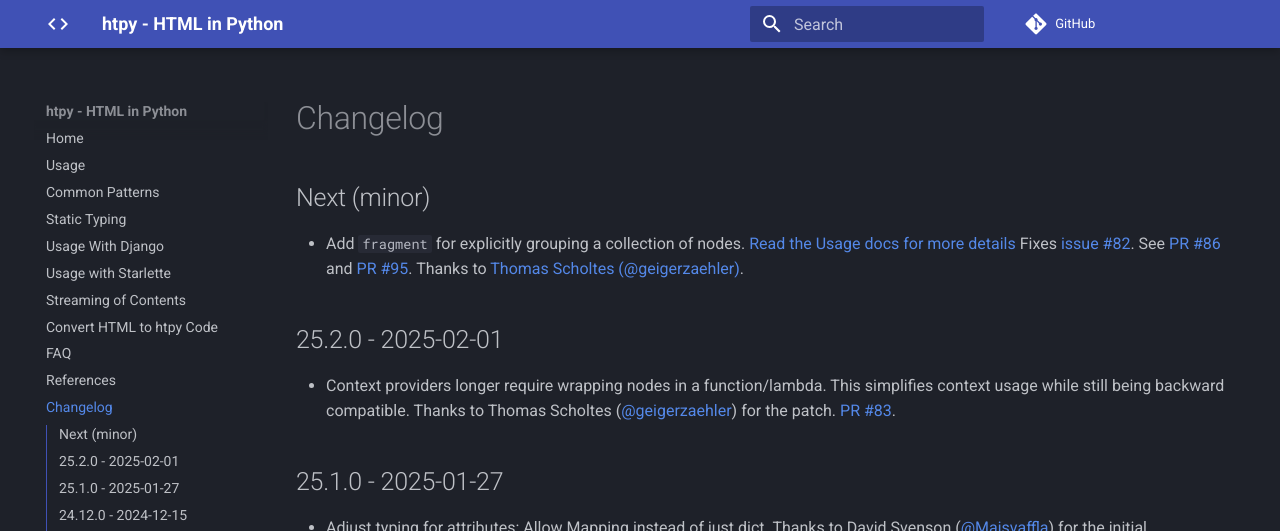
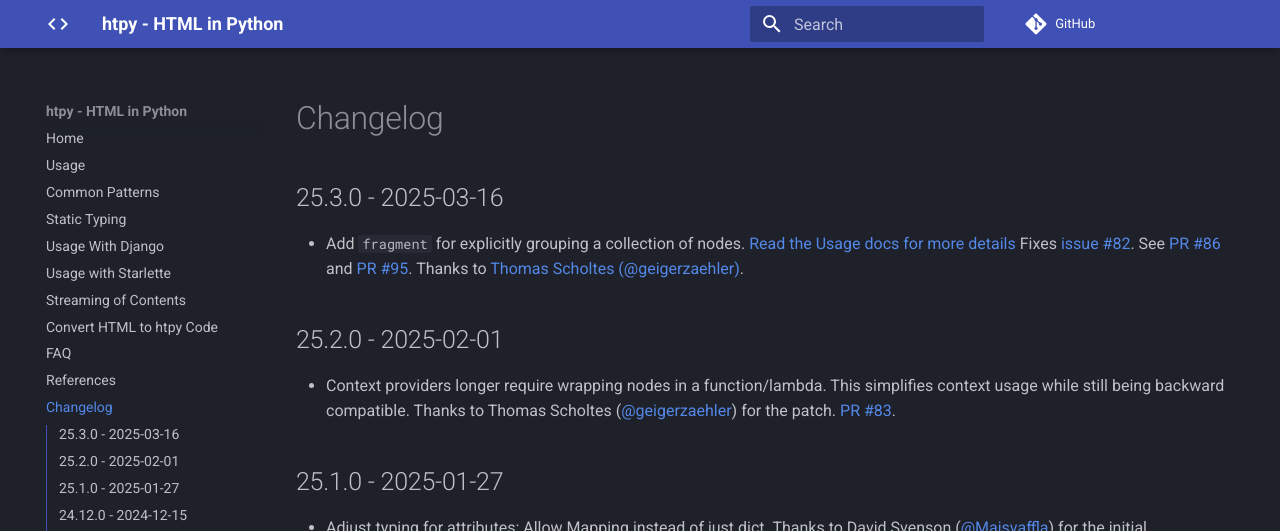
Before and after one commit to pelme/htpy, an MkDocs documentation site: the page built from docs/changelog.md, in a window 1280 px wide and 900 px high. Shown: the top 531 px of the window. Built offline with MkDocs 1.6.1 and Material for MkDocs 9.7.7, drawn with Linux system fonts in a browser that asks for light colours; comment, search, counter and statistics services are not loaded.

Commit message:
Version 25.3.0.

```diff
--- a/docs/changelog.md
+++ b/docs/changelog.md
@@ -1,6 +1,6 @@
 # Changelog
 
-## Next (minor)
+## 25.3.0 - 2025-03-16
 - Add `fragment` for explicitly grouping a collection of nodes. [Read the Usage docs for more details](usage.md#fragments) Fixes
 [issue #82](https://github.com/pelme/htpy/issues/82).
 See [PR #86](https://github.com/pelme/htpy/pull/86) and [PR #95](https://github.com/pelme/htpy/pull/95). Thanks to [Thomas Scholtes (@geigerzaehler)](https://github.com/geigerzaehler).
--- a/htpy/__init__.py
+++ b/htpy/__init__.py
@@ -12,7 +12,7 @@ from markupsafe import escape as _escape
 if t.TYPE_CHECKING:
     from types import UnionType
 
-__version__ = "25.2.0"
+__version__ = "25.3.0"
 __all__: list[str] = []
 
 BaseElementSelf = t.TypeVar("BaseElementSelf", bound="BaseElement")
```
